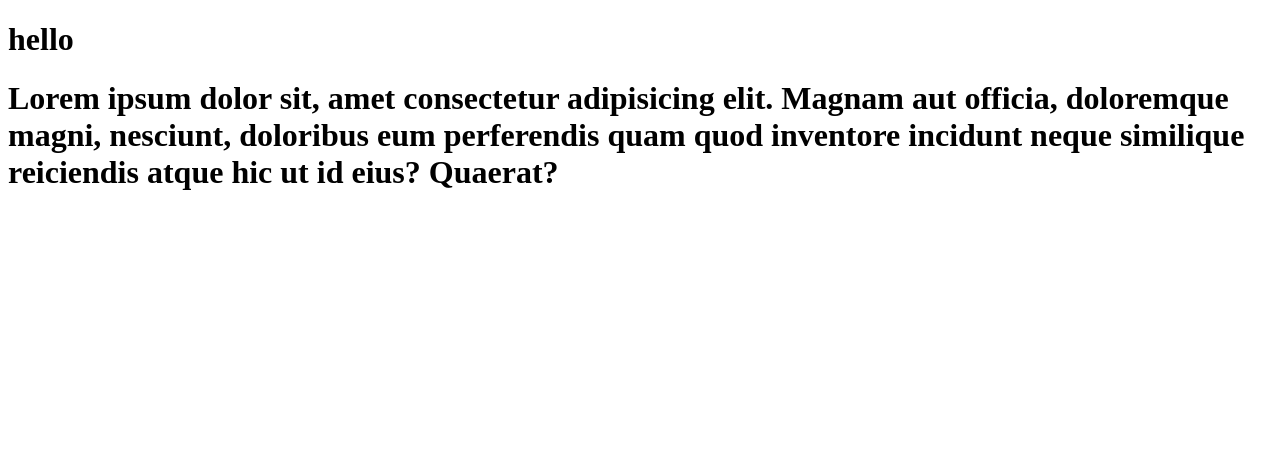
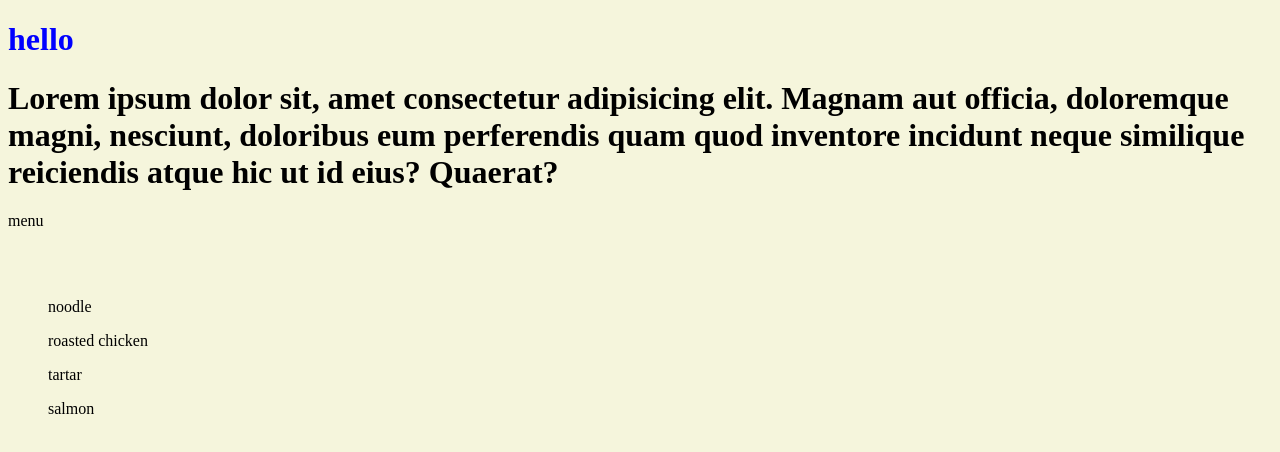
Before and after one commit to xiaopung/leaan_git, a plain HTML site: page index.html in a window 1280 px wide. Drawn offline with Linux system fonts and the light colour scheme.

Commit message:
add style to index.html

```diff
--- a/index.html
+++ b/index.html
@@ -3,11 +3,18 @@
 <head>
     <meta charset="UTF-8">
     <meta name="viewport" content="width=device-width, initial-scale=1.0">
-    <title>Document</title>
+    <title>web_git</title>
+
+    <link rel="stylesheet" href="style.css">
+
 </head>
 <body>
-    <h1>hello</h1>
+    <h1 id = 'welcome'>hello</h1>
     <h1>Lorem ipsum dolor sit, amet consectetur adipisicing elit. Magnam aut officia, doloremque magni, nesciunt, doloribus eum perferendis quam quod inventore incidunt neque similique reiciendis atque hic ut id eius? Quaerat?</h1>
-
+    <p>menu</p><br><br>
+    <ul>noodle</ul>
+    <ul>roasted chicken</ul>
+    <ul>tartar</ul>
+    <ul>salmon</ul>
 </body>
 </html>
--- /dev/null
+++ b/style.css
@@ -0,0 +1,7 @@
+#welcome{
+    color: blue;
+}
+
+body{
+    background-color: beige;
+}
```
